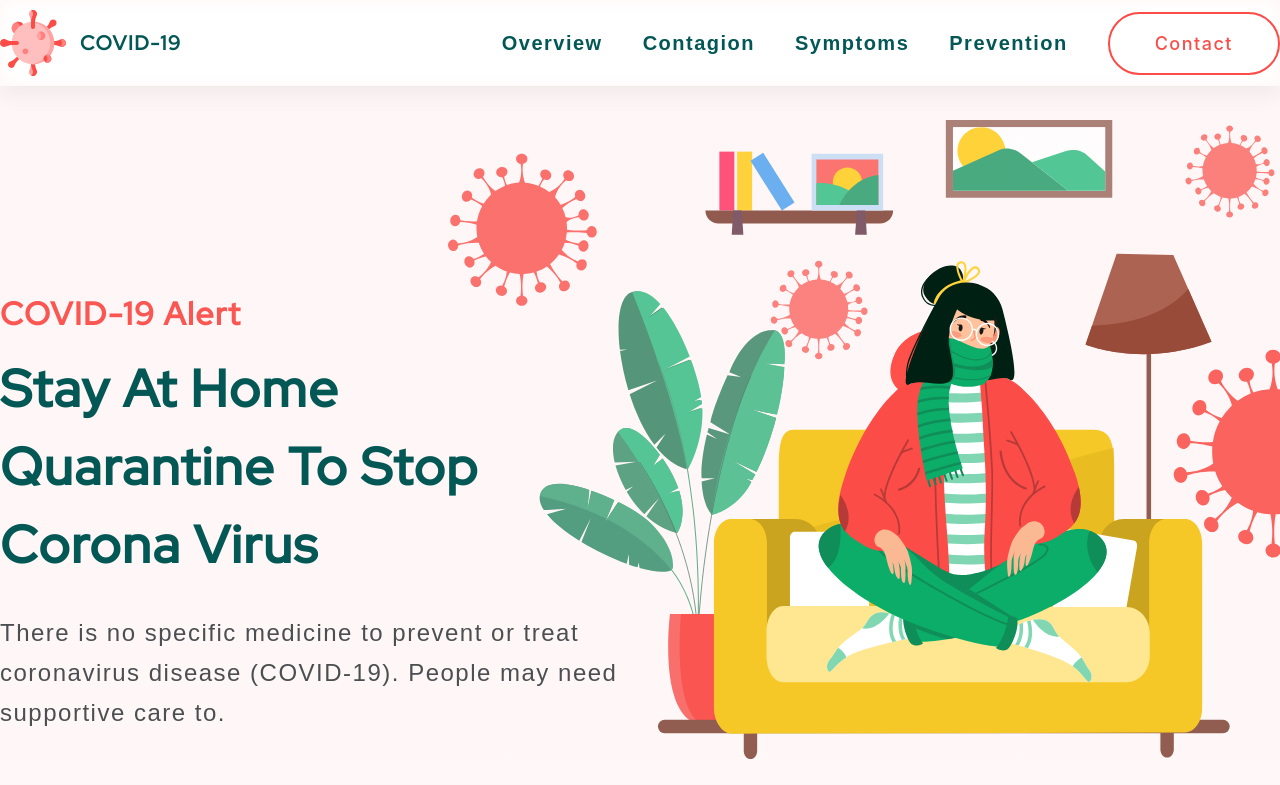
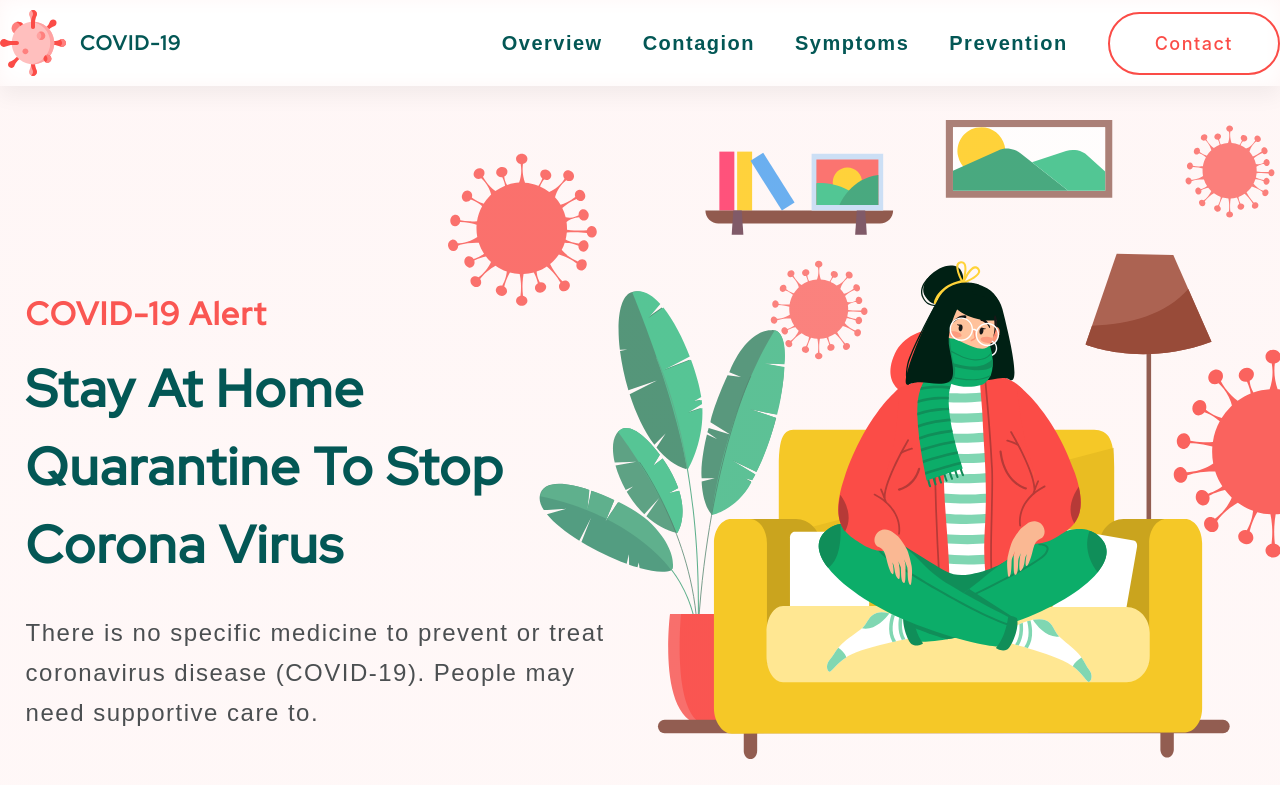
Before and after one commit to Rohithbdr/Covid-LandingPage, a React (Create React App) app: page / in a window 1280 px wide. Shown: the top 785 px of the page. Built offline with nearby package versions, Linux system fonts and the light colour scheme; a web font is replaced by a local one.

Commit message:
Update Overview.module.css

```diff
--- a/src/components/Overview/Overview.module.css
+++ b/src/components/Overview/Overview.module.css
@@ -1,6 +1,7 @@
 .overviewContainer{
   width: 100%;
   padding-top: 15vh;
+  padding-inline: 2%;
 }
 
 .overviewContainer .firstFold{
```
